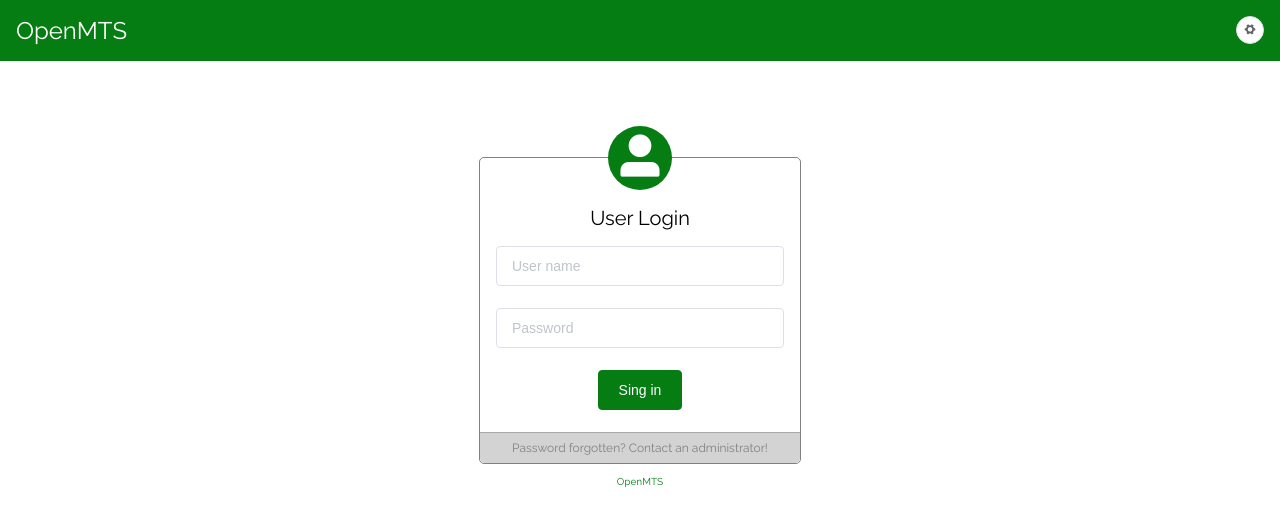
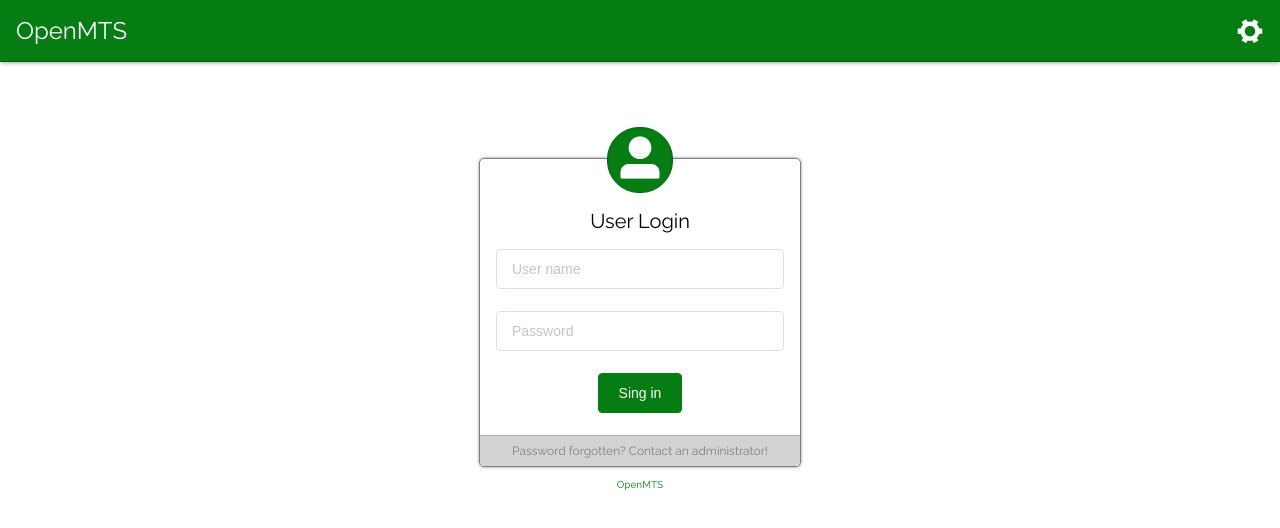
Before and after one commit to alex-c/OpenMTS, a Vue app in the folder mts-frontend/: page / in a window 1280 px wide. Shown: the top 528 px of the page. Built offline with nearby package versions, Linux system fonts and the light colour scheme.

Commit message:
Tweaked styling

```diff
--- a/mts-frontend/src/components/Settings.vue
+++ b/mts-frontend/src/components/Settings.vue
@@ -1,5 +1,5 @@
 <template>
-  <el-drawer :title="$t('login.settings')" :visible.sync="drawerOpen" direction="rtl">
+  <el-drawer :title="$t('login.settings')" :visible.sync="drawerOpen" direction="rtl" size="200">
     <div id="drawer-body">
       <el-form label-position="top">
         <el-form-item :label="$t('login.language')">
@@ -35,3 +35,15 @@ export default {
   },
 };
 </script>
+
+<style lang="scss" scoped>
+#drawer-body {
+  padding: 16px;
+  text-align: left;
+  min-width: 200px;
+}
+
+#drawer-body .el-select {
+  width: 100%;
+}
+</style>
--- a/mts-frontend/src/theme/colors.scss
+++ b/mts-frontend/src/theme/colors.scss
@@ -1 +1,2 @@
 $color-primary: #057D13;
+$color-dark-accent: #03600E;
--- a/mts-frontend/src/views/Public.vue
+++ b/mts-frontend/src/views/Public.vue
@@ -1,9 +1,11 @@
 <template>
   <div class="public">
     <div id="navbar">
-      <div id="navbar-left">OpenMTS</div>
+      <div id="navbar-title">OpenMTS</div>
       <div id="navbar-right">
-        <el-button icon="el-icon-s-tools" size="mini" circle @click="drawer = true"></el-button>
+        <div class="navbar-button" @click="drawer = true">
+          <i class="el-icon-s-tools"></i>
+        </div>
       </div>
     </div>
     <div id="login-box">
@@ -64,19 +66,31 @@ export default {
 @import '../theme/colors.scss';
 
 #navbar {
-  padding: 16px;
   background-color: $color-primary;
   color: white;
   overflow: auto;
+  border-bottom: 1px solid $color-dark-accent;
+  box-shadow: 0px 0px 5px gray;
 }
 
-#navbar-left {
+#navbar-title {
   float: left;
+  padding: 16px;
   font-size: 24px;
 }
 
 #navbar-right {
   float: right;
+  font-size: 28px;
+}
+
+.navbar-button {
+  padding: 16px 16px 12px;
+}
+
+.navbar-button:hover {
+  background-color: $color-dark-accent;
+  cursor: pointer;
 }
 
 #login-box {
@@ -86,6 +100,7 @@ export default {
   min-width: 240px;
   border: 1px solid gray;
   border-radius: 5px;
+  box-shadow: 0px 0px 3px 0px gray;
 }
 
 #login-box-header {
@@ -100,6 +115,7 @@ export default {
   height: 64px;
   border-radius: 32px;
   background-color: $color-primary;
+  border: 1px solid $color-dark-accent;
   font-size: 52px;
   color: white;
   position: relative;
@@ -128,14 +144,6 @@ export default {
   > a:hover {
     text-decoration: underline;
   }
-}
-
-#drawer-body {
-  padding: 16px;
-  text-align: left;
-}
-
-#drawer-body .el-select {
-  width: 100%;
+  margin-bottom: 80px;
 }
 </style>
```
